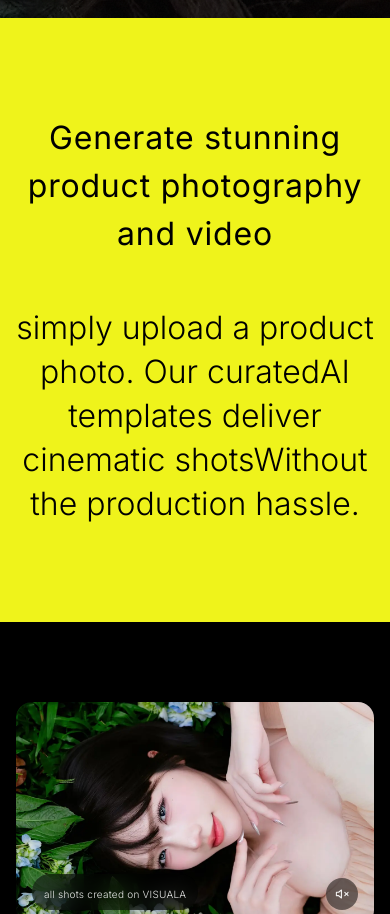
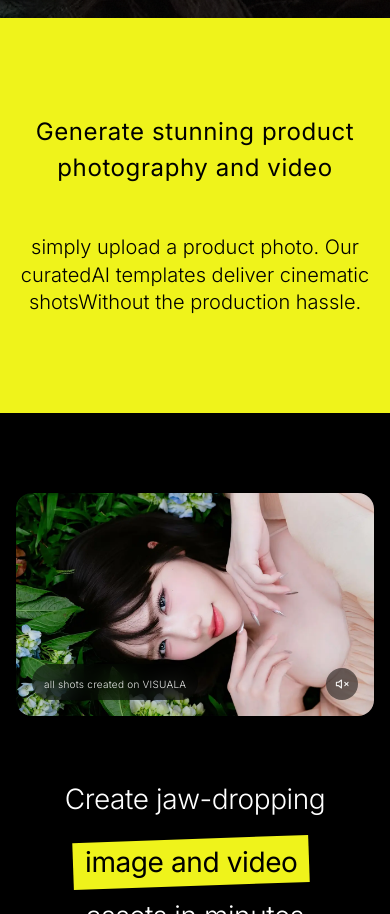
Before and after one commit to juanangelaalma/visuala, a Next.js app: page / in a window 390 px wide. Shown: the part 1006-1920 px from the top of the page. Built offline with nearby package versions, Linux system fonts and the light colour scheme; no server answers.

Commit message:
mod: change font size of value prop section

```diff
--- a/app/_sections/ValuePropSection.tsx
+++ b/app/_sections/ValuePropSection.tsx
@@ -1,10 +1,10 @@
 export default function ValuePropSection() {
   return (
     <section className="bg-primary w-full py-24 md:py-32 flex flex-col justify-center items-center text-black px-4">
-      <h2 className="text-[32px] font-normal mb-12 md:mb-16 text-center tracking-wide">
+      <h2 className="text-[24px] md:text-[32px] font-normal mb-12 md:mb-16 text-center tracking-wide">
         Generate stunning product photography and video
       </h2>
-      <p className="text-[32px] font-light leading-snug text-center">
+      <p className="text-[20px] md:text-[32px] font-light leading-snug text-center">
         simply upload a product photo. Our curated<br className="hidden md:block" />
         AI templates deliver cinematic shots<br className="hidden md:block" />
         Without the production hassle.
```
